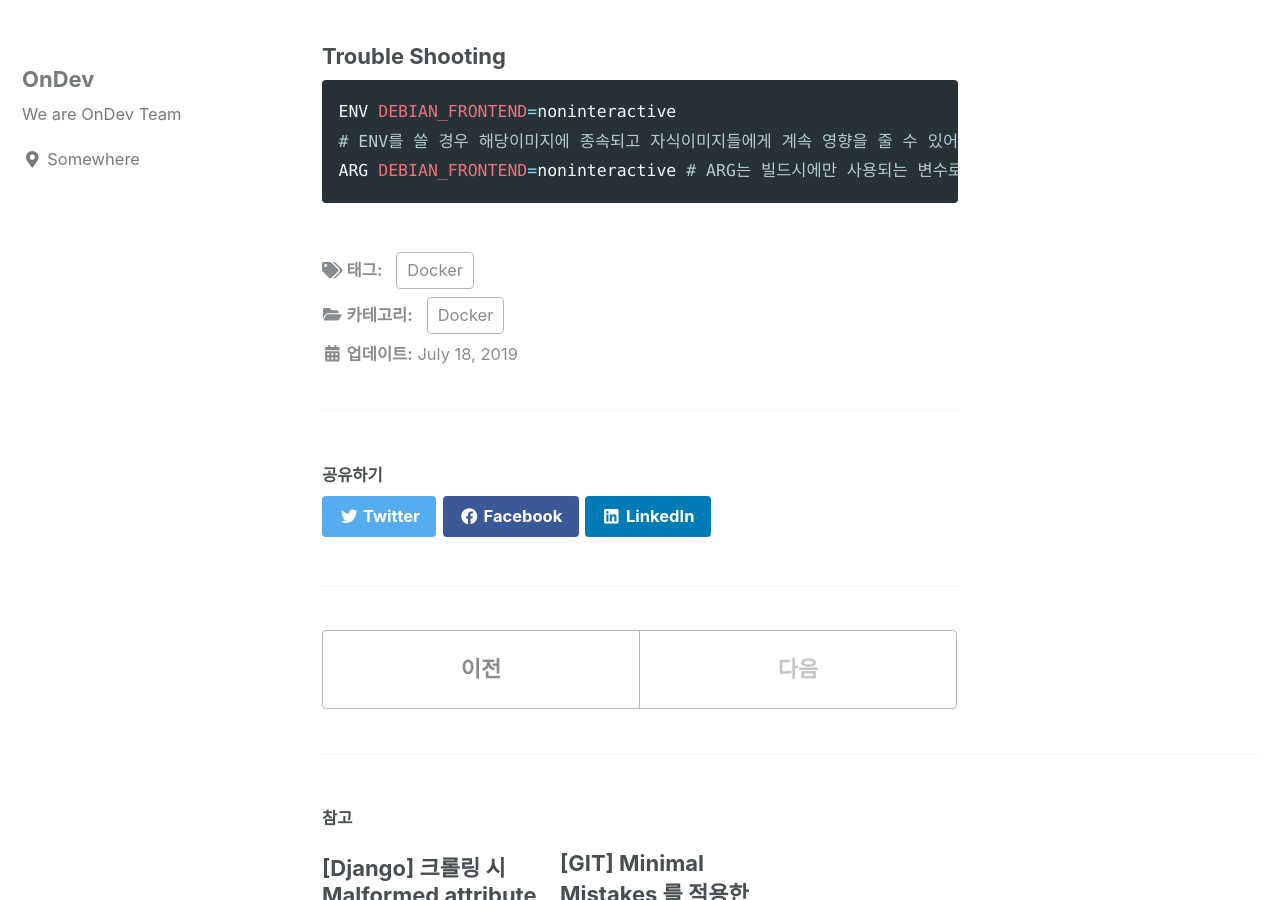
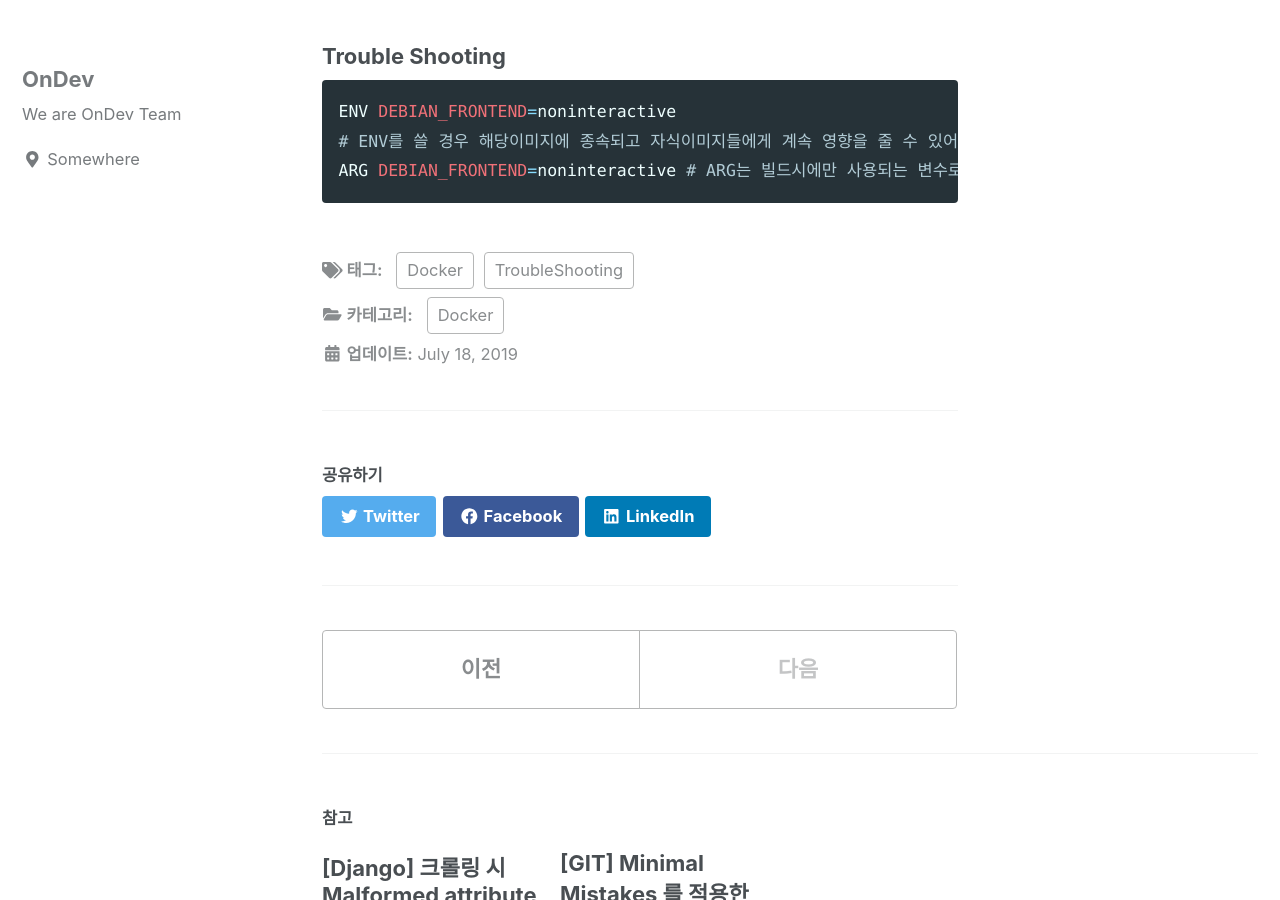
Before and after one commit to jucie15/jucie15.github.io, a Jekyll site: the page built from _posts/2019-07-18-Docker-tzdata-input-error.md, in a window 1280 px wide and 900 px high, scrolled down 368 px. Built offline with Jekyll 4.4.1, drawn with Linux system fonts in a browser that asks for light colours; cached includes are drawn as plain includes; nearby versions of some CDN libraries.

Commit message:
태그 추가

```diff
--- a/_posts/2019-07-18-Docker-tzdata-input-error.md
+++ b/_posts/2019-07-18-Docker-tzdata-input-error.md
@@ -4,6 +4,7 @@ categories:
   - Docker
 tags:
   - Docker
+  - TroubleShooting
 ---
 
 ### Refer
```
